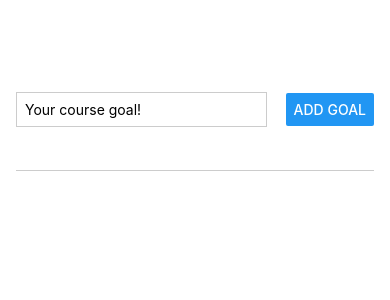
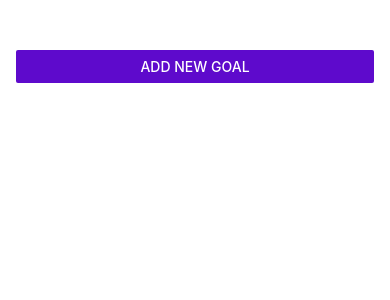
Before and after one commit to jimene74/goals-app, a React Native app: screen / in a window 390 px wide. Shown: the top 300 px of the page. Built offline with nearby package versions, Linux system fonts and the light colour scheme.

Commit message:
merge conflicts

```diff
--- a/App.js
+++ b/App.js
@@ -1,10 +1,16 @@
-import { StyleSheet, View, FlatList, ß } from "react-native";
 import { useState } from "react";
+import { StyleSheet, View, FlatList, Button } from "react-native";
+
 import GoalItem from "./components/GoalItem";
 import GoalInput from "./components/GoalInput";
 
 export default function App() {
+  const [modalIsVisible, setModalIsVisible] = useState(false)
   const [courseGoals, setCourseGoals] = useState([]);
+
+  function startAddGoalHandler(){
+    setModalIsVisible(true)
+  }
 
   function addGoalHandler(enteredGoalText) {
     setCourseGoals((currentCourseGoals) => [
@@ -13,24 +19,33 @@ export default function App() {
     ]);
   }
 
-  function deleteGoalHandler(id){
-    setCourseGoals((currentCourseGoals) => {return currentCourseGoals.filter((goal)=>goal.id!==id)});
+  function deleteGoalHandler(id) {
+    setCourseGoals((currentCourseGoals) => {
+      return currentCourseGoals.filter((goal) => goal.id !== id);
+    });
   }
 
   return (
     <View style={styles.appContainer}>
-      <GoalInput onAddGoal={addGoalHandler}/>
+      <Button title="Add New Goal" color="#5e0acc" onPress={startAddGoalHandler}></Button>
+      <GoalInput visible={modalIsVisible} onAddGoal={addGoalHandler}></GoalInput>
       <View style={styles.goalsContainer}>
         <FlatList
           data={courseGoals}
-          alwaysBounceVertical={false}
           renderItem={(itemData) => {
-            return <GoalItem text={itemData.item.text} onDeleteItem={deleteGoalHandler} id={itemData.item.id}/>;
+            return (
+              <GoalItem
+                text={itemData.item.text}
+                id={itemData.item.id}
+                onDeleteItem={deleteGoalHandler}
+              ></GoalItem>
+            );
           }}
           keyExtractor={(item, index) => {
             return item.id;
           }}
-        />
+          alwaysBounceVertical="false"
+        ></FlatList>
       </View>
     </View>
   );
@@ -39,7 +54,7 @@ export default function App() {
 const styles = StyleSheet.create({
   appContainer: {
     flex: 1,
-    padding: 50,
+    paddingTop: 50,
     paddingHorizontal: 16,
   },
 
@@ -48,4 +63,4 @@ const styles = StyleSheet.create({
   },
 });
 
-//https://reactnative.dev/docs/flexbox
+//shift+alt+f for formatting code
--- a/components/GoalInput.js
+++ b/components/GoalInput.js
@@ -1,8 +1,5 @@
-import { StyleSheet, TextInput, View, Button } from "react-native";
-
+import { StyleSheet, TextInput, Button, View, Modal } from "react-native";
 import { useState } from "react";
-
-
 
 function GoalInput(props) {
   const [enteredGoalText, setEnteredGoalText] = useState("");
@@ -11,27 +8,39 @@ function GoalInput(props) {
     setEnteredGoalText(enteredText);
   }
 
-  function addGoalHandler(){
-    props.onAddGoal(enteredGoalText)
-    setEnteredGoalText('')
+  function addGoalHandler() {
+    props.onAddGoal(enteredGoalText);
+    setEnteredGoalText("");
   }
 
   return (
+    <Modal visible={props.visible} animationType="slide">
       <View style={styles.inputContainer}>
         <TextInput
           style={styles.textInput}
           placeholder="Your course goal!"
           onChangeText={goalInputHandler}
           value={enteredGoalText}
-      />
-      <Button title="Add Goal" onPress={addGoalHandler} />
+        ></TextInput>
+        <Button title="Add Goal" onPress={addGoalHandler}></Button>
       </View>
+    </Modal>
   );
 }
 
 export default GoalInput;
 
 const styles = StyleSheet.create({
+  inputContainer: {
+    flex: 1,
+    flexDirection: "row",
+    justifyContent: "space-between",
+    alignItems: "center",
+    marginBottom: 24,
+    borderBottomWidth: 1,
+    borderBottomColor: "#cccccc",
+  },
+
   textInput: {
     borderWidth: 1,
     borderColor: "#cccccc",
@@ -39,13 +48,4 @@ const styles = StyleSheet.create({
     marginRight: 8,
     padding: 8,
   },
-  inputContainer: {
-    flex: 1,
-    flexDirection: "row", //or column
-    justifyContent: "space-between",
-    alignItems: "center",
-    marginBottom: 24,
-    borderBottomWidth: 1,
-    borderBottomColor: "#cccccc",
-  },
 });
--- a/components/GoalItem.js
+++ b/components/GoalItem.js
@@ -1,9 +1,13 @@
-import { StyleSheet, View, Text, Pressable } from "react-native";
+import { StyleSheet, Text, View, Pressable } from "react-native";
 
 function GoalItem(props) {
   return (
     <View style={styles.goalItem}>
-      <Pressable onPress={props.onDeleteItem.bind(this, props.id)} style={({pressed})=>pressed&&styles.pressedItem}>
+      <Pressable
+        android_ripple={{ color: "#dddddd" }}
+        onPress={props.onDeleteItem.bind(this, props.id)}
+        style={({ pressed }) => pressed && styles.pressedItem}
+      >
         <Text style={styles.goalText}>{props.text}</Text>
       </Pressable>
     </View>
@@ -17,9 +21,8 @@ const styles = StyleSheet.create({
     margin: 8,
     borderRadius: 6,
     backgroundColor: "#5e0acc",
-
   },
-  pressedItem:{
+  pressedItem: {
     opacity: 0.5,
   },
   goalText: {
```
Also changed, not shown: package.json (+8 -7 lines), 1 other file (tests, documents, lock files or other folders). Lines whose indentation alone changed are shown as unchanged.
